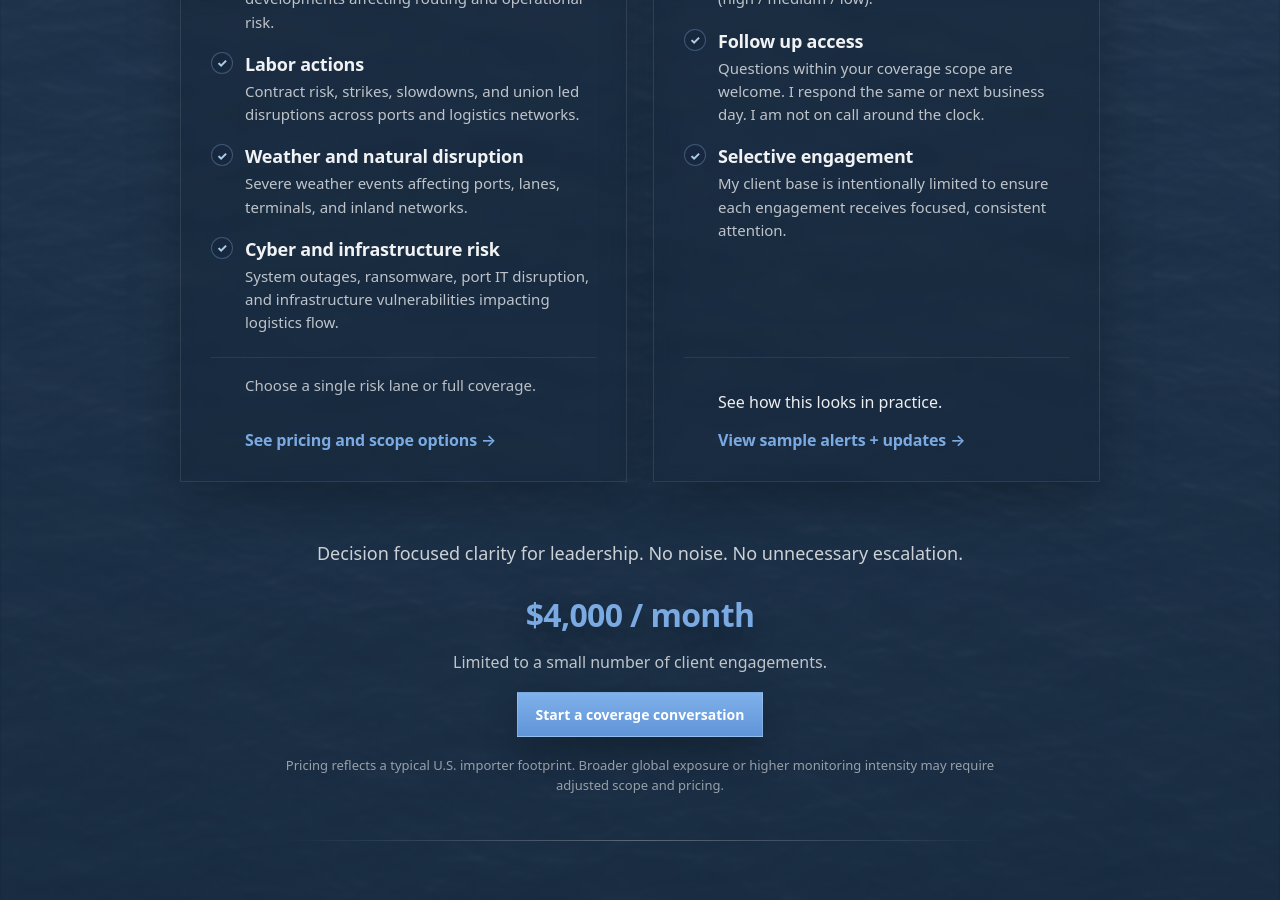
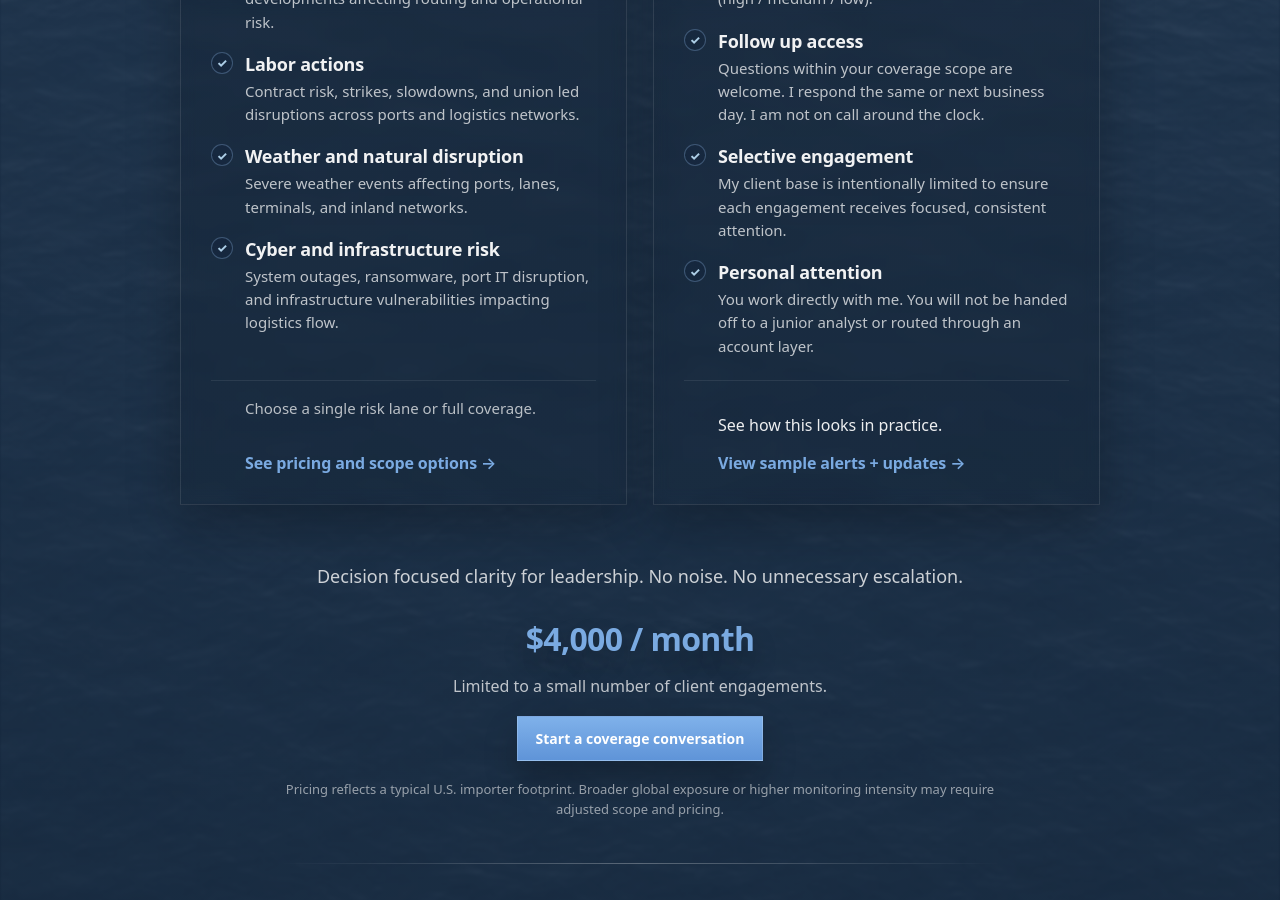
Before and after one commit to importrisk/import-risk-intelligence-site, a Jekyll site: the page built from coverage.html, in a window 1280 px wide and 900 px high, scrolled down 1368 px. Built offline with Jekyll 4.4.1, drawn with Linux system fonts in a browser that asks for light colours.

Commit message:
Update coverage.html

```diff
--- a/coverage.html
+++ b/coverage.html
@@ -178,6 +178,10 @@ css: /method.css?v=100
                   <strong>Selective engagement</strong>
                   <span>My client base is intentionally limited to ensure each engagement receives focused, consistent attention.</span>
                 </li>
+                <li>
+                <strong>Personal attention</strong>
+                <span>You work directly with me. You will not be handed off to a junior analyst or routed through an account layer.</span>
+                </li>
               </ul>
 
               <div class="mp-card-footer">
```
